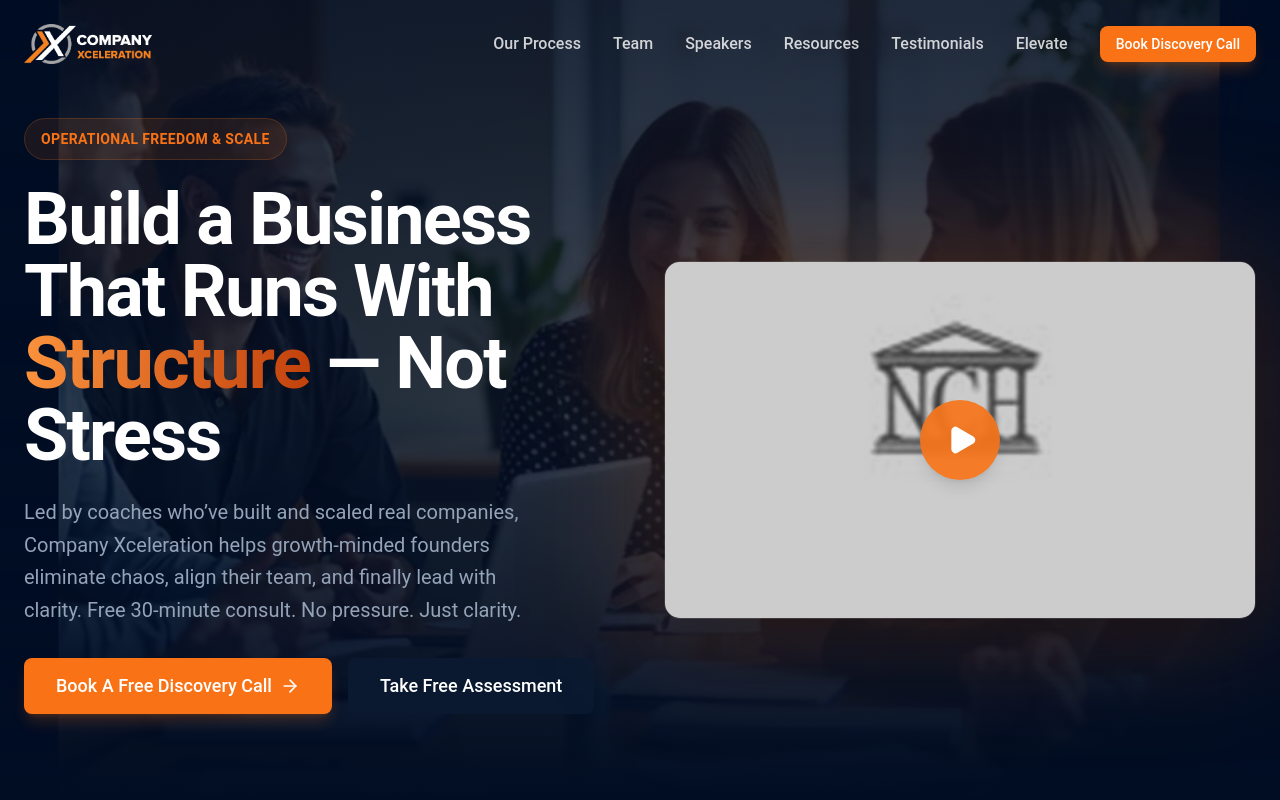
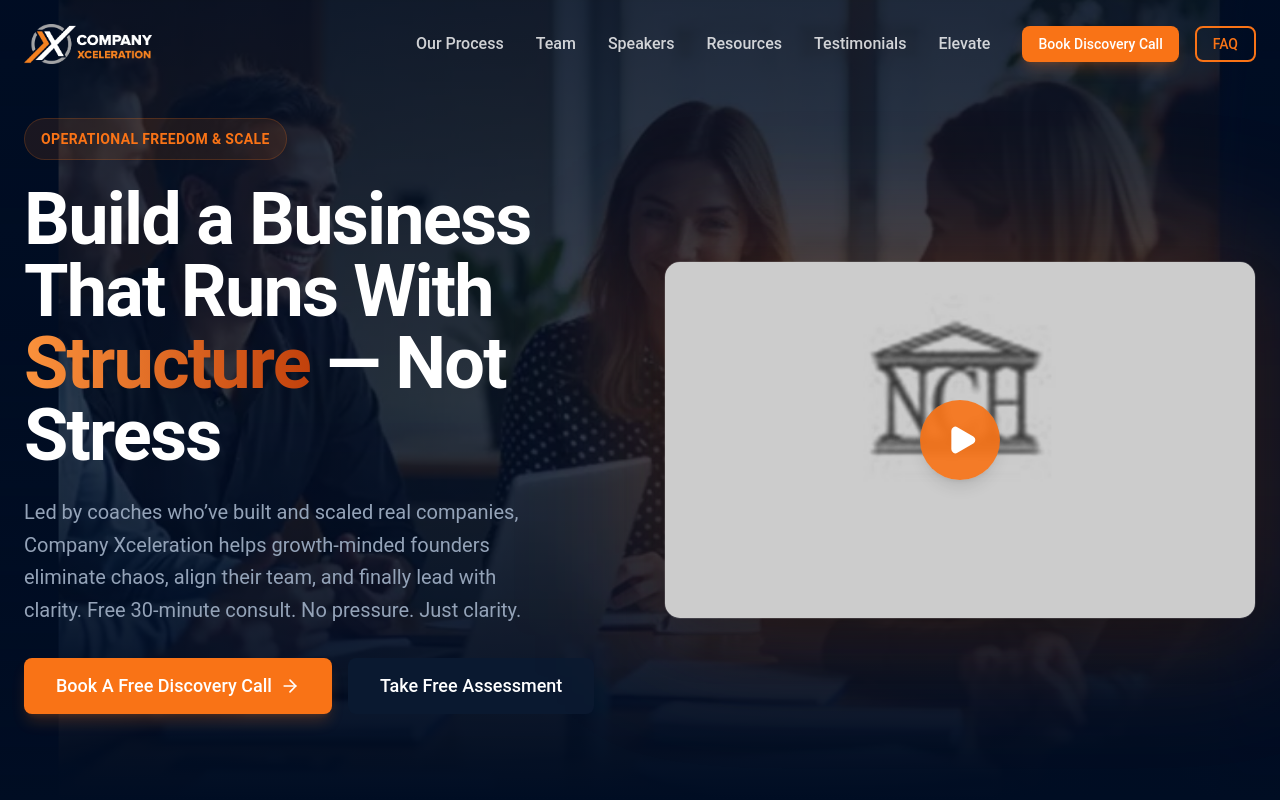
Before and after one commit to Mlcox2/company-xceleration, a React (Vite) app: page / in a window 1280 px wide. Shown: the top 800 px of the page. Built offline with nearby package versions, Linux system fonts and the light colour scheme.

Commit message:
Update Navbar: Move FAQ to button next to booking

```diff
--- a/src/components/Navbar.tsx
+++ b/src/components/Navbar.tsx
@@ -42,7 +42,10 @@
                             {link.name}
                         </a>
                     ))}
-                    <Button size="sm" onClick={() => window.location.href = '/booking'}>Book Discovery Call</Button>
+                    <div className="flex items-center gap-4">
+                        <Button size="sm" onClick={() => window.location.href = '/booking'}>Book Discovery Call</Button>
+                        <Button size="sm" variant="outline" onClick={() => window.location.href = '/faq'}>FAQ</Button>
+                    </div>
                 </div>
 
                 {/* Mobile Menu Button */}
```
